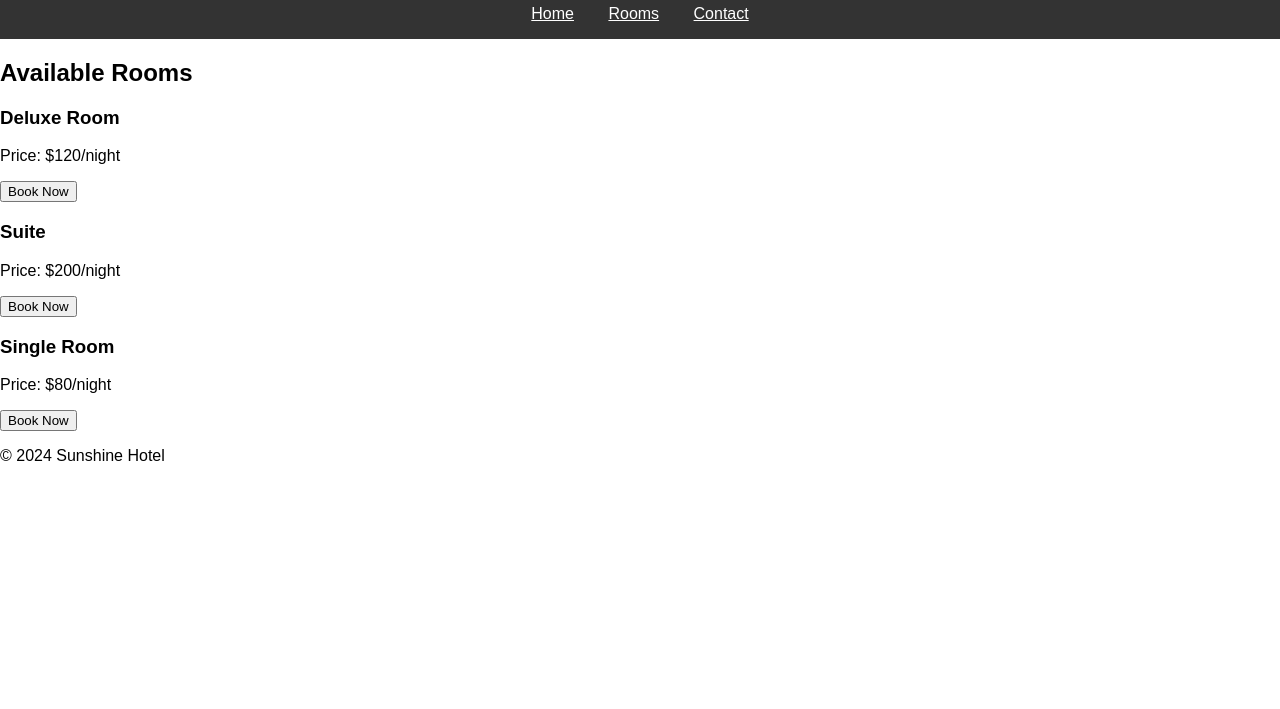
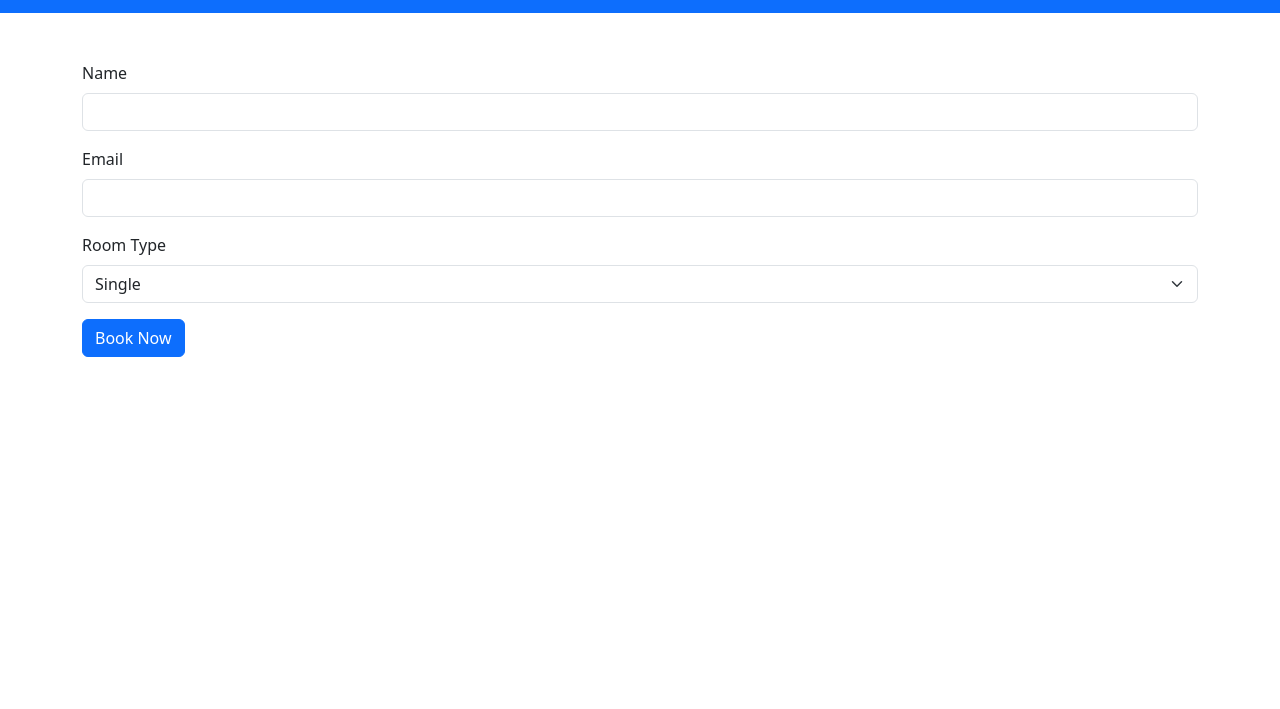
Before and after one commit to shaikfirose/hotel-booking-app, a plain HTML site: page rooms.html in a window 1280 px wide. Shown: the part 91-800 px from the top of the page. Drawn offline with nearby package versions, Linux system fonts and the light colour scheme.

Commit message:
Update rooms.html

```diff
--- a/rooms.html
+++ b/rooms.html
@@ -1,3 +1,4 @@
+
 <!DOCTYPE html>
 <html lang="en">
 <head>
@@ -5,38 +6,33 @@
     <meta name="viewport" content="width=device-width, initial-scale=1.0">
     <title>Room Booking</title>
     <link rel="stylesheet" href="styles.css">
+    <link rel="stylesheet" href="https://cdn.jsdelivr.net/npm/bootstrap@5.3.0-alpha3/dist/css/bootstrap.min.css">
 </head>
 <body>
-    <header>
-        <h1>Room Booking</h1>
-        <nav>
-            <a href="index.html">Home</a>
-            <a href="rooms.html">Rooms</a>
-            <a href="contact.html">Contact</a>
-        </nav>
+    <header class="bg-primary text-white text-center p-4">
+        <h1>Book Your Room</h1>
     </header>
-    <main>
-        <section>
-            <h2>Available Rooms</h2>
-            <div class="room">
-                <h3>Deluxe Room</h3>
-                <p>Price: $120/night</p>
-                <button>Book Now</button>
+    <main class="container mt-5">
+        <form id="bookingForm">
+            <div class="mb-3">
+                <label for="name" class="form-label">Name</label>
+                <input type="text" id="name" name="name" class="form-control" required>
             </div>
-            <div class="room">
-                <h3>Suite</h3>
-                <p>Price: $200/night</p>
-                <button>Book Now</button>
+            <div class="mb-3">
+                <label for="email" class="form-label">Email</label>
+                <input type="email" id="email" name="email" class="form-control" required>
             </div>
-            <div class="room">
-                <h3>Single Room</h3>
-                <p>Price: $80/night</p>
-                <button>Book Now</button>
+            <div class="mb-3">
+                <label for="roomType" class="form-label">Room Type</label>
+                <select id="roomType" name="roomType" class="form-select">
+                    <option value="Single">Single</option>
+                    <option value="Double">Double</option>
+                    <option value="Suite">Suite</option>
+                </select>
             </div>
-        </section>
+            <button type="submit" class="btn btn-primary">Book Now</button>
+        </form>
     </main>
-    <footer>
-        <p>&copy; 2024 Sunshine Hotel</p>
-    </footer>
+    <script src="script.js"></script>
 </body>
 </html>
```
